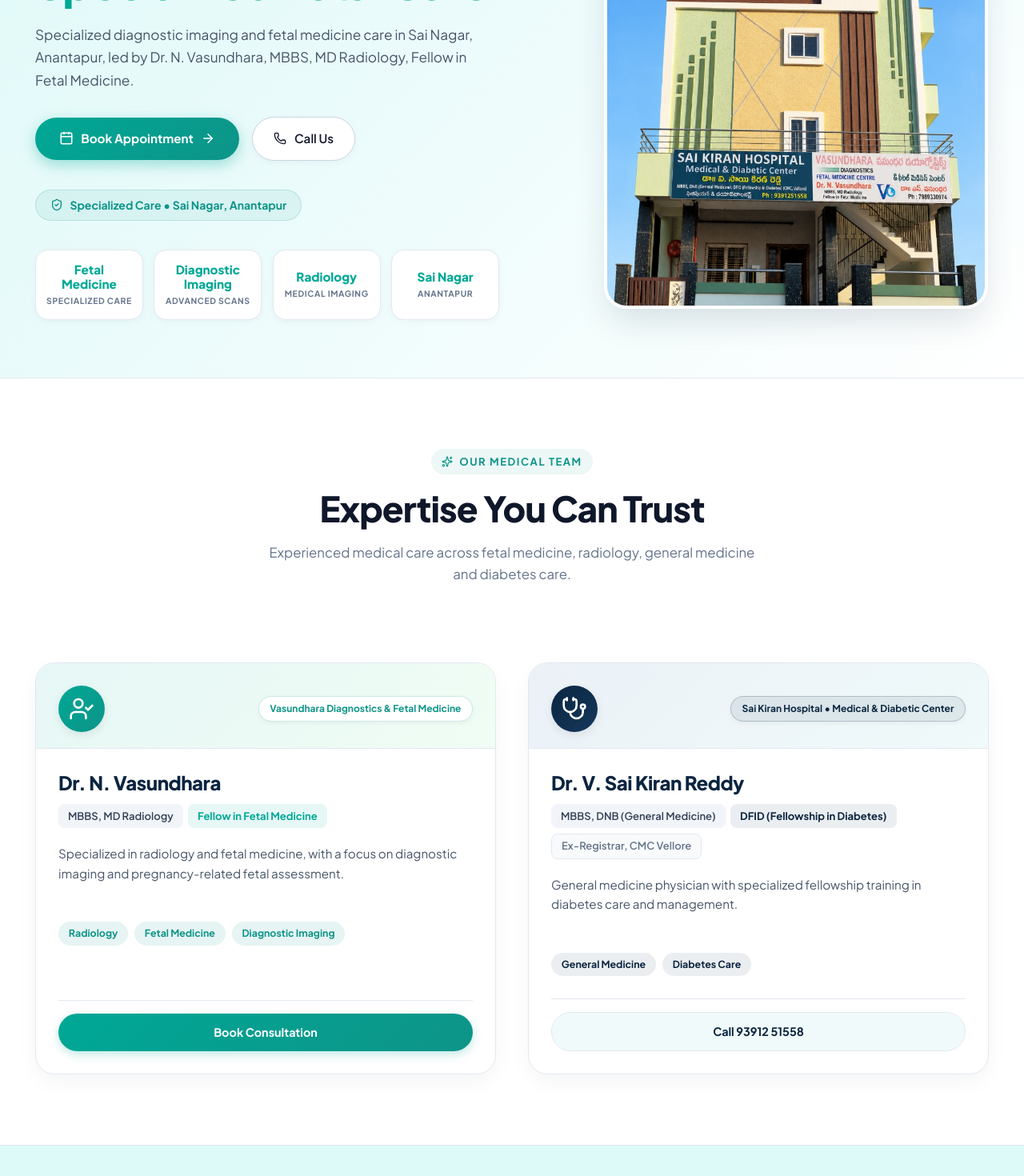
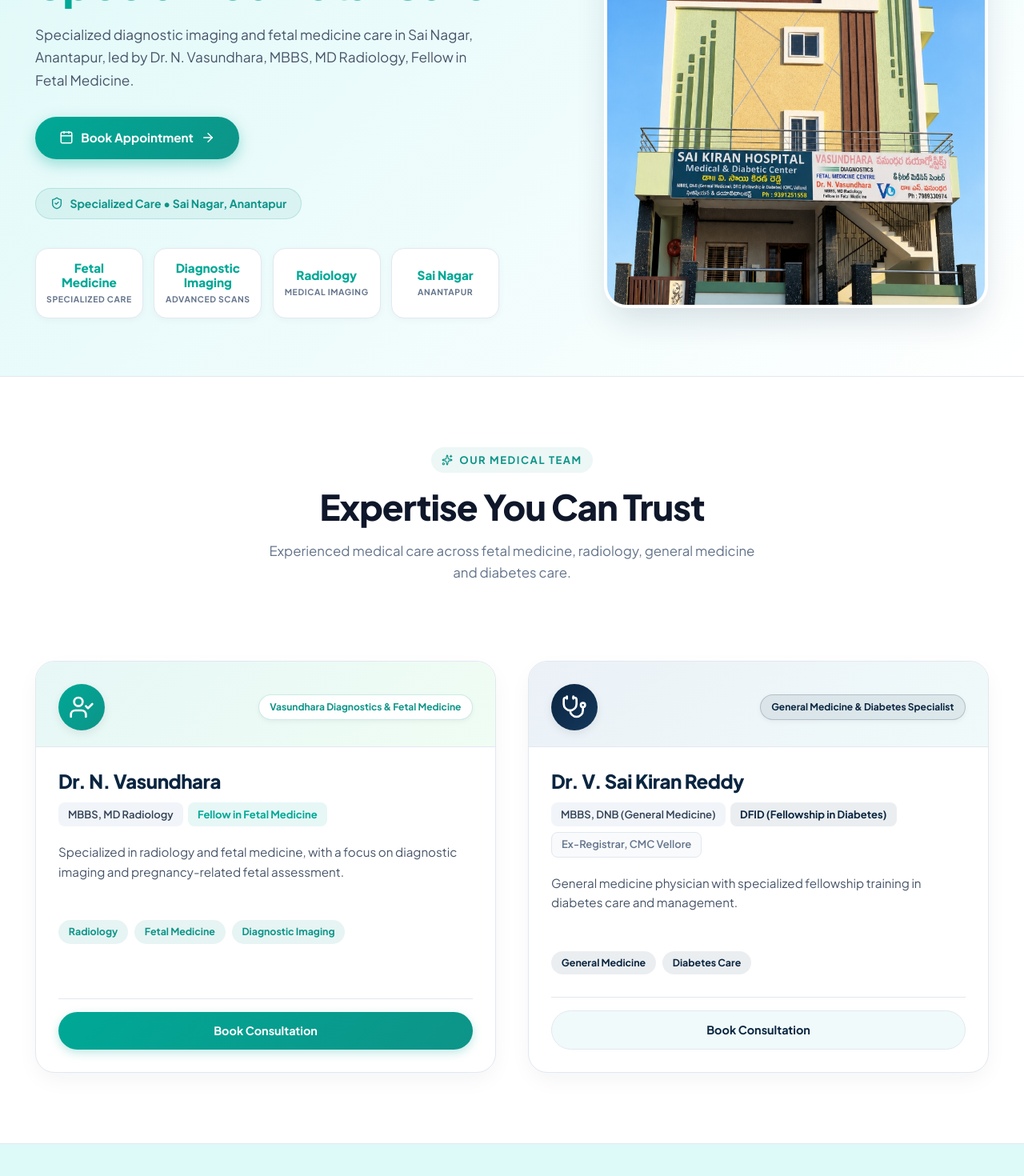
Before and after one commit to adradivya001/dhanavantri, a React (Vite) app: page / in a window 1280 px wide. Shown: the part 360-1830 px from the top of the page at 80% size. Built offline with nearby package versions, Linux system fonts and the light colour scheme.

Commit message:
Update Doctors section to Book Consultation for both doctors and remove Call Us tab from Hero section

```diff
--- a/src/components/Doctors.jsx
+++ b/src/components/Doctors.jsx
@@ -73,7 +73,7 @@ export default function Doctors({ onOpenBooking }) {
                 <Stethoscope size={32} />
               </div>
               <div className="doctor-signage-tag tag-navy">
-                <span>Sai Kiran Hospital • Medical & Diabetic Center</span>
+                <span>General Medicine & Diabetes Specialist</span>
               </div>
             </div>
 
@@ -101,9 +101,12 @@ export default function Doctors({ onOpenBooking }) {
 
               {/* Card Footer Action */}
               <div className="doctor-action-footer">
-                <a href="tel:9391251558" className="btn-doctor-action btn-action-navy">
-                  Call 93912 51558
-                </a>
+                <button
+                  onClick={() => onOpenBooking("General Medicine Consultation")}
+                  className="btn-doctor-action btn-action-navy"
+                >
+                  Book Consultation
+                </button>
               </div>
             </div>
           </div>
--- a/src/components/Hero.jsx
+++ b/src/components/Hero.jsx
@@ -32,11 +32,6 @@ export default function Hero({ onOpenBooking }) {
               <span>Book Appointment</span>
               <ArrowRight size={18} />
             </button>
-
-            <a href="tel:7989330974" className="btn-pill-secondary">
-              <Phone size={16} />
-              <span>Call Us</span>
-            </a>
           </div>
 
           {/* Verified Rating / Location Strip */}
```
